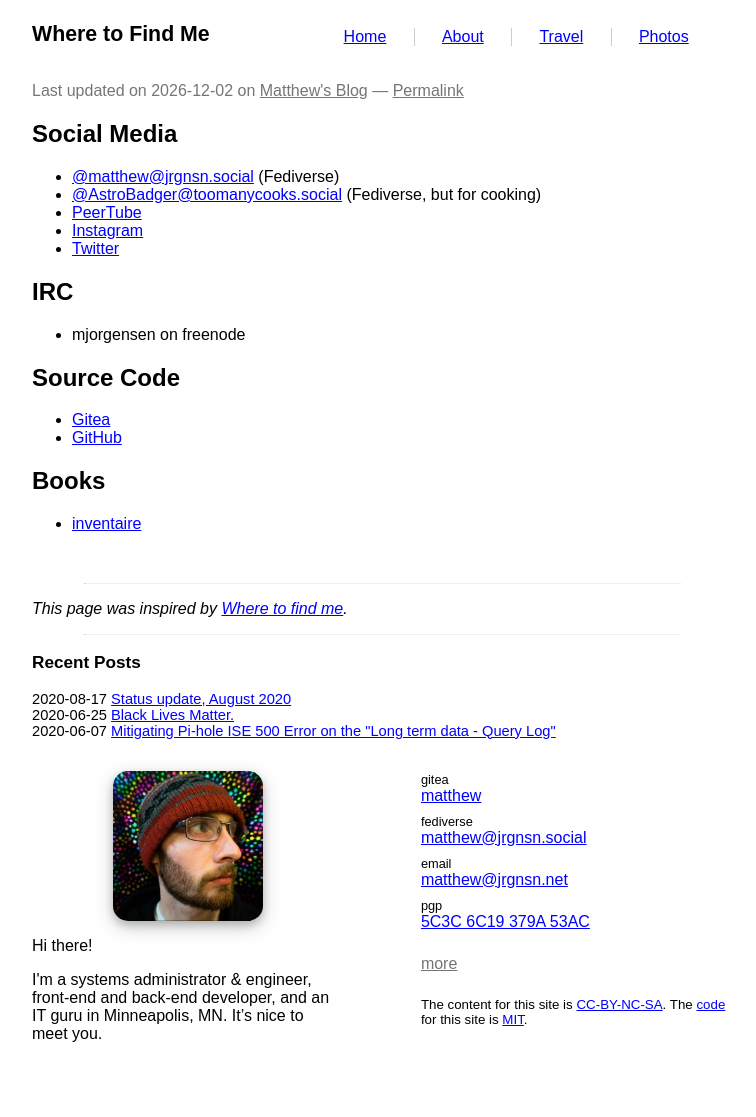
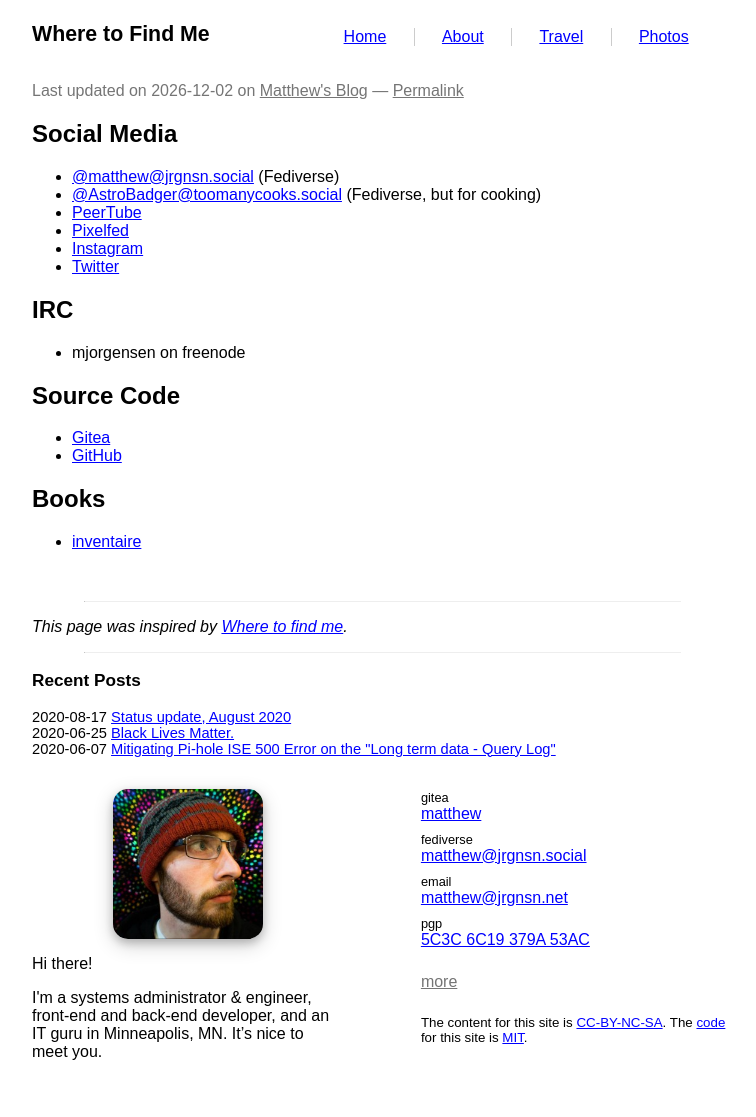
Before and after one commit to prplecake/jrgnsn.net, a Jekyll site: the page built from find.md, in a window 1280 px wide. Shown: the whole page, without its empty margins (258-1014 px from the left). Built offline with Jekyll 4.4.1, drawn with Linux system fonts in a browser that asks for light colours.

Commit message:
Ad Pixelfed link

```diff
--- a/find.md
+++ b/find.md
@@ -10,6 +10,7 @@ enableMenu: false
 * [@matthew@jrgnsn.social][pleroma] (Fediverse)
 * [@AstroBadger@toomanycooks.social][tmcs] (Fediverse, but for cooking)
 * [PeerTube][peertube]
+* [Pixelfed][pixelfed]
 * [Instagram][instagram]
 * [Twitter][twitter]
 
@@ -18,6 +19,7 @@ enableMenu: false
 [instagram]:https://www.instagram.com/matthewjorgensen/
 [twitter]:https://twitter.com/prplecake
 [peertube]:https://jrgnsn.video/accounts/matthew
+[pixelfed]:https://pixelfed.jrgnsn.social/matthew
 
 ## IRC
 
```
